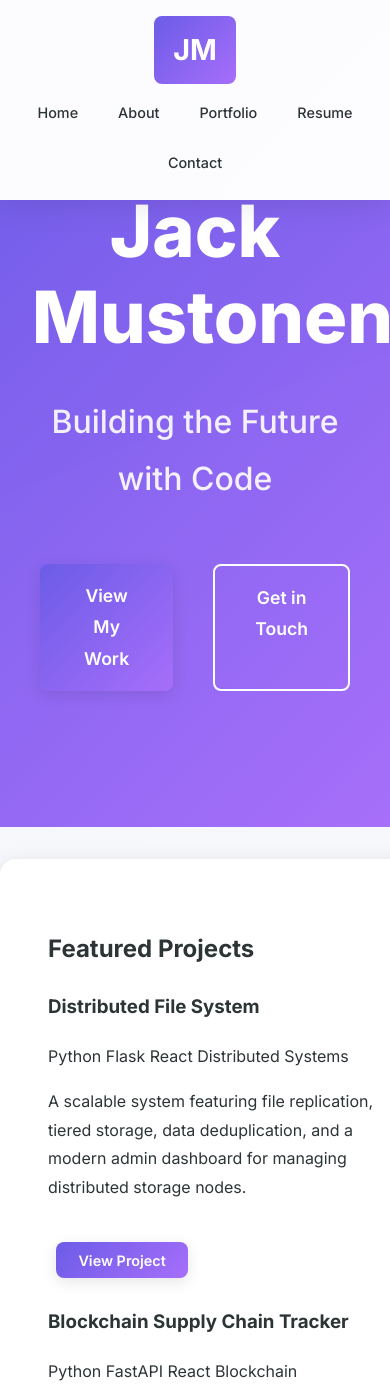
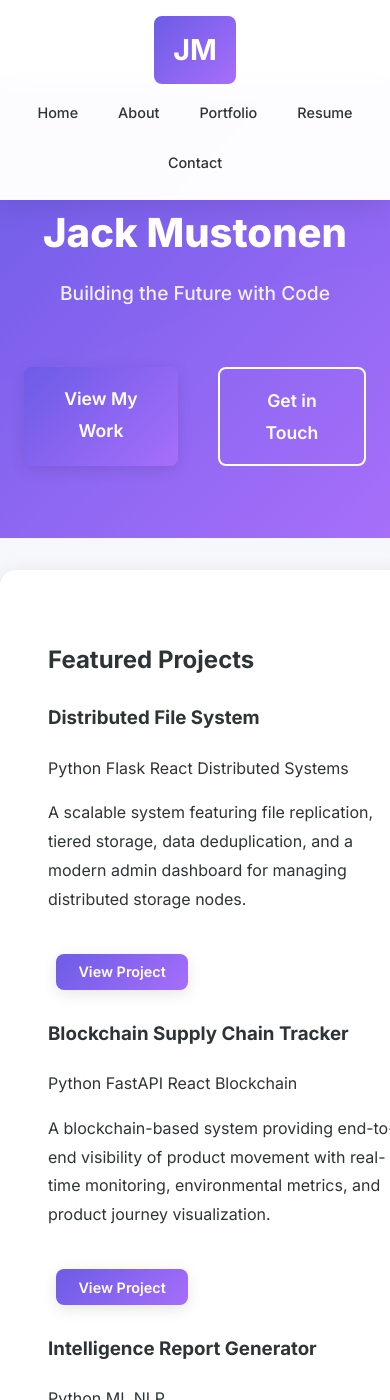
Before and after one commit to APinchofPepper/jackmustonen.com, a Jekyll site: the page built from index.md, in a window 390 px wide and 1400 px high. Built offline with Jekyll 4.4.1, drawn with Linux system fonts in a browser that asks for light colours.

Commit message:
Update styles.css

```diff
--- a/assets/css/styles.css
+++ b/assets/css/styles.css
@@ -32,6 +32,10 @@
   background: linear-gradient(135deg, #f6f8fb 0%, #f5f6fa 100%);
   margin: 0;
   padding: 0;
+}
+
+main {
+    margin-top: 80px; /* Height of the nav bar */
 }
 
 /* Modern Container Styles */
@@ -127,6 +131,7 @@
   color: white;
   overflow: hidden;
   text-align: center;
+  margin-top: -80px;
 }
 
 .hero-content {
@@ -286,6 +291,26 @@
         padding: 0.5rem 1rem;
         font-size: 0.9rem;
     }
+
+    /* Hero Section adjustments */
+    .hero {
+        padding: 6rem 0 4rem;
+        margin-top: 0;
+    }
+
+    .hero h1 {
+        font-size: 2.5rem;
+        margin-bottom: 1rem;
+    }
+
+    .hero p {
+        font-size: 1.2rem;
+        margin-bottom: 2rem;
+    }
+
+    .hero-content {
+        padding: 0 1rem;
+    }
 }
 
 /* Project Card Button Styles */
```
